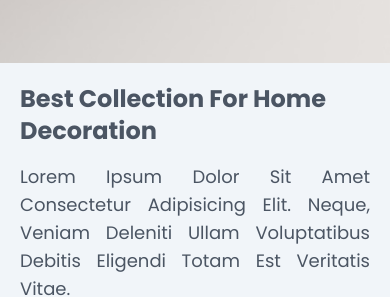
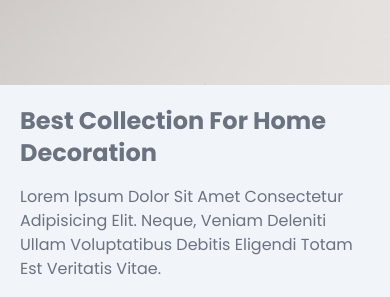
Before and after one commit to mistersakil/tailwind-css-ecommerce-design, a website: page index.html in a window 390 px wide. Shown: the part 278-575 px from the top of the page. Drawn offline with Linux system fonts and the light colour scheme.

Commit message:
design issue fixed for mobile device on section banner

```diff
--- a/index.html
+++ b/index.html
@@ -209,7 +209,7 @@
       />
       <main
         id="bannerContent"
-        class="z-20 text-gray-600 xs:w-full sm:w-2/3 md:w-2/5 p-5 sm:m-auto md:m-0 xs:bg-slate-100 md:bg-slate-100/[0]"
+        class="z-20 text-gray-500 xs:w-full sm:w-2/3 md:w-2/5 p-5 sm:m-auto md:m-0 xs:bg-slate-100 md:bg-slate-100/[0]"
       >
         <h1
           id="bannerTitle"
@@ -217,10 +217,7 @@
         >
           best collection for home decoration
         </h1>
-        <p
-          id="bannerText"
-          class="xs:text-lg sm:text-sm mb-8 xs:text-justify md:text-left"
-        >
+        <p id="bannerText" class="xs:text-base sm:text-sm mb-8">
           Lorem ipsum dolor sit amet consectetur adipisicing elit. Neque, veniam
           deleniti ullam voluptatibus debitis eligendi totam est veritatis
           vitae.
```
Also changed, not shown: dist/style.css.
